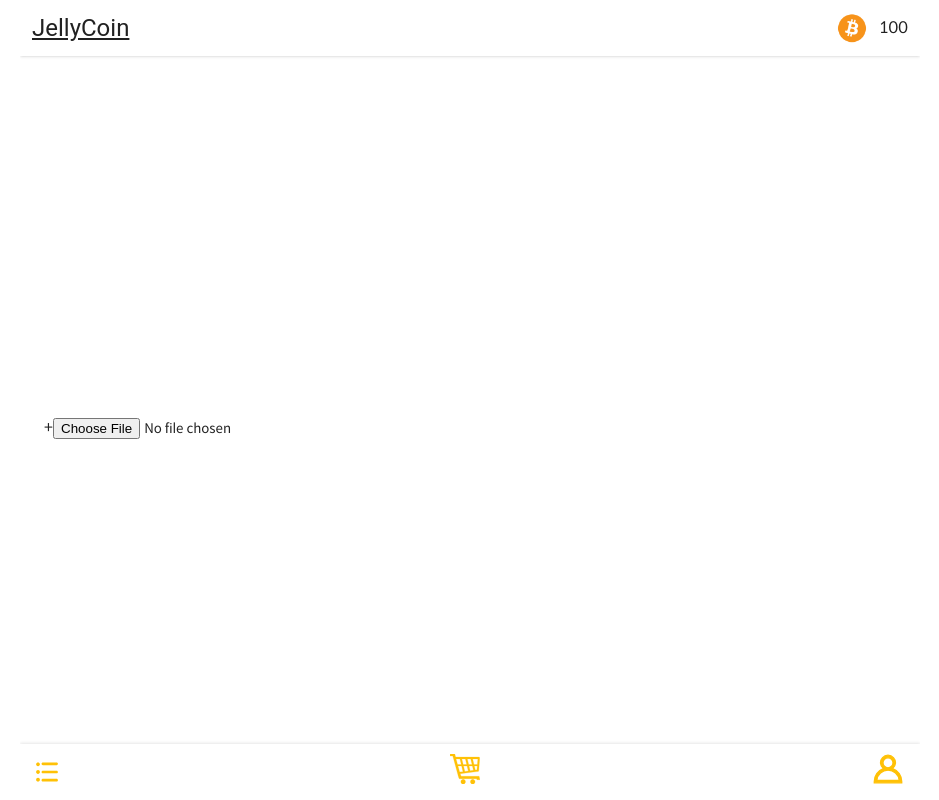
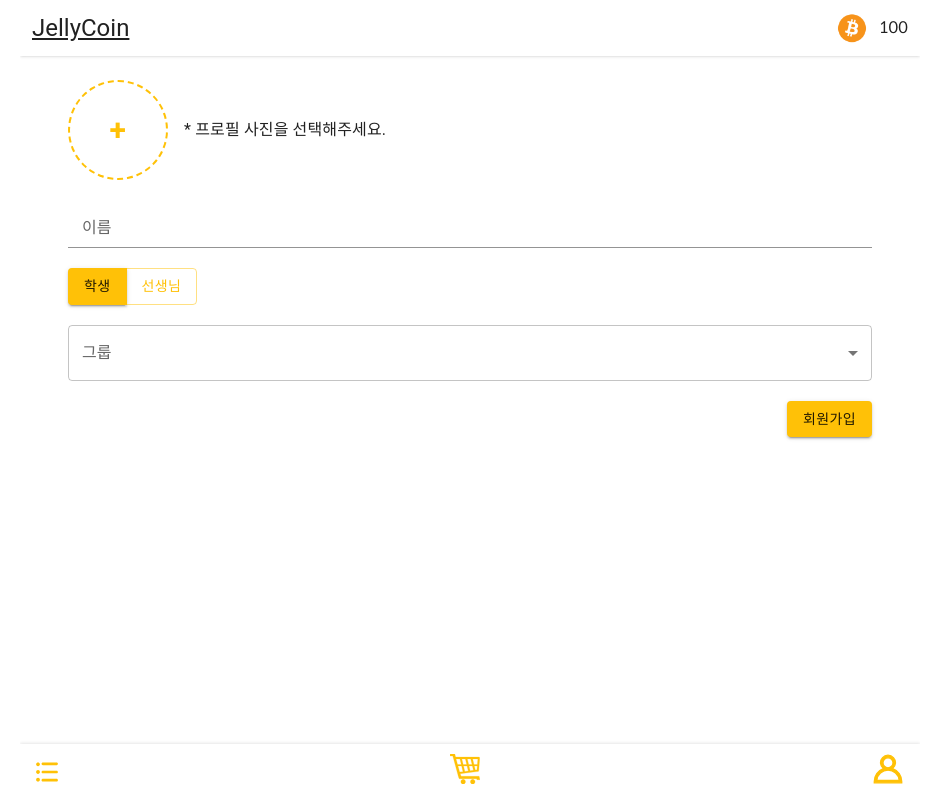
Before and after one commit to leedaeho1188/JellyCoin, a Next.js app: page /signup in a window 1280 px wide. Shown: the whole page, without its empty margins (170-1109 px from the left). Built offline with nearby package versions, Linux system fonts and the light colour scheme; no server answers.

Commit message:
:lipstick: 회원가입 페이지 MUI 적용

```diff
--- a/src/components/common/layout/layout.module.scss
+++ b/src/components/common/layout/layout.module.scss
@@ -10,7 +10,8 @@
 }
 
 .pageBody-container {
-  padding-top: 56px;
+  margin-top: 56px;
+  padding: 24px;
   position: relative;
   width: 100%;
   height: 100%;
--- a/src/components/signup/hooks/useSignUp.tsx
+++ b/src/components/signup/hooks/useSignUp.tsx
@@ -10,10 +10,13 @@ export interface ImageFile {
   objectUrl: string;
 }
 
+export type Role = 'student' | 'teacher';
+
 export const useSignUp = () => {
 
   const [profileImage, setProfileImage] = useState<ImageFile>();
   const [name, setName] = useState<string>('');
+  const [role, setRole] = useState<Role>('student');
 
   const onChangeName = (e: React.ChangeEvent<HTMLInputElement>) => {
     setName(e.target.value);
@@ -37,10 +40,14 @@ export const useSignUp = () => {
     postUser(name, url);
   }
 
+
+
   return {
     onChangeFiles,
     profileImage,
     name,
+    role,
+    setRole,
     onChangeName,
     onSignUp
   }
--- a/src/components/signup/ui/Signup.tsx
+++ b/src/components/signup/ui/Signup.tsx
@@ -1,6 +1,5 @@
-import { Avatar, Box, Button, Container } from "@mui/material";
+import { Avatar, Box, Button, ButtonGroup, Container, FormControl, FormHelperText, Input, InputLabel, MenuItem, Select, Typography, styled } from "@mui/material";
 import { useSignUp } from "../hooks/useSignUp";
-import classes from './signup.module.scss';
 
 
 
@@ -11,46 +10,147 @@ export const Signup = () => {
     profileImage,
     onSignUp,
     name,
+    role,
+    setRole,
     onChangeName
   } = useSignUp();
 
 
   return (
-    // <div className="flex flex-col gap-8 px-3 py-3" >
-    //   <div className="w-fit flex items-center gap-4" >
-    //     <label htmlFor='imageFile' >
-    //       {profileImage
-    //         ? <img className='w-32 h-32 cursor-pointer' src={profileImage.objectUrl} />
-    //         : <div className='w-32 h-32 rounded flex justify-center items-center cursor-pointer border-dotted border-2 border-orange-300'>
-    //             Upload Image
-    //           </div>
-    //       }
-    //     </label>
-    //     <input multiple={false}  accept=".jpg, .jpeg, .png, .heic" onChange={onChangeFiles} className="hidden" type='file' id='imageFile' name='imageFile' />
-    //     <p>* 프로필 사진을 업로드해주세요</p>
-    //   </div>
+    <Container
+      component='main'
+      sx={{
+        display:'flex',
+        flexDirection: 'column',
+        width: '100%',
+        height: '100%',
+        gap: '20px'
+      }} >
+      {/* 프로필 사진 */}
+      <Box
+        sx={{
+          display: 'flex',
+          gap: '16px',
+          alignItems:'center'
+        }}
+      >
+        {profileImage
+          ? <Button
+              component='label'
+              sx={{
+                width: '100px',
+                height: '100px',
+                borderRadius: '50%'
+              }}
+            >
+              <Avatar
+                alt='profile-img'
+                src={profileImage.objectUrl}
+                sx={{
+                  width:'100px',
+                  height:'100px',
+                  boxShadow: '1px 2px 4px 0px rgba(0, 0, 0, 0.75)',
+                }}
+              />
+              <VisuallyHiddenInput
+                type='file'
+                multiple={false}
+                accept=".jpg, .jpeg, .png, .heic"
+                onChange={onChangeFiles}
+              />
+            </Button>
+          : <Button
+              component='label'
+              sx={{
+                width: '100px',
+                height: '100px',
+                border: 'dashed 2px',
+                fontSize: '30px',
+                fontWeight: 'bold',
+                borderRadius: '50%'
+              }}
+            >
+              +
+              <VisuallyHiddenInput
+                type='file'
+                multiple={false}
+                accept=".jpg, .jpeg, .png, .heic"
+                onChange={onChangeFiles}
+              />
+            </Button>
+        }
+        <Typography>* 프로필 사진을 선택해주세요.</Typography>
+      </Box>
+      {/* 이름 */}
+      <Box>
+        <FormControl fullWidth >
+          <InputLabel htmlFor='username-input' >이름</InputLabel>
+          <Input id='username-input' placeholder="이름을 작성해주세요." />
+        </FormControl>
+      </Box>
+      {/* 역할 */}
+      <Box>
+        <ButtonGroup>
+          <Button
+            variant={role === 'student' ? 'contained' : 'outlined'}
+            onClick={() => setRole('student')}
+          >
+            학생
+          </Button>
+          <Button
+            variant={role === 'teacher' ? 'contained' : 'outlined'}
+            onClick={() => setRole('teacher')}
+          >
+            선생님
+          </Button>
+        </ButtonGroup>
+      </Box>
 
-    //   <div className="flex flex-col gap-1" >
-    //     <label className='text-sm' htmlFor="name">이름</label>
-    //     <input onChange={onChangeName} placeholder="이름을 입력해주세요." value={name} className='outline-none border-b-orange-300 border-b-2 border-solid text-lg px-1 py-1' type="text" id="name" name="name" />
-    //   </div>
+  {/*  */}
+  {role === 'student'
+    ? <Box>
+        <FormControl fullWidth >
+          <InputLabel id='group-select-id' >그룹</InputLabel>
+          <Select
+            labelId="group-select-id"
+            value={''}
+            onChange={() => {}}
+            label='그룹'
+          >
+            <MenuItem value="" >
+              <em>없음</em>
+            </MenuItem>
+            <MenuItem value="구갈 화평교회" >구갈 화평교회</MenuItem>
+          </Select>
+        </FormControl>
+      </Box>
+    : <Box>
+        <FormControl fullWidth>
+          <InputLabel htmlFor='group-code-input-id'>그룹 코드</InputLabel>
+          <Input id='group-code-input-id' placeholder="그룹 인증코드를 작성해주세요." />
+        </FormControl>
+      </Box>
+  }
 
-    //   <div className='cursor-pointer bg-orange-200 px-3 py-2 w-fit rounded self-end text-lg' onClick={onSignUp} >
-    //     회원가입
-    //   </div>
-    // </div>
-    <Container component='main' sx={{display:'flex', flexDirection: 'column', justifyContent: 'center', width: '100%', height: '100%'}} >
-      <Box>
-        {profileImage
-          ? <Avatar alt='profile-img' src={profileImage.objectUrl} sx={{width:'50px', height:'50px'}} />
-          : <div>
-
-              +
-              <input type='file' className={classes['visually-hidden-input']} />
-            </div>
-
-        }
+      {/* 회원가입 버튼 */}
+      <Box sx={{alignSelf: 'flex-end'}} >
+        <Button variant="contained" onClick={onSignUp} >
+          회원가입
+        </Button>
       </Box>
     </Container>
   )
 }
+
+
+const VisuallyHiddenInput = styled('input')({
+  clip: 'rect(0 0 0 0)',
+  clipPath: 'inset(50%)',
+  height: 1,
+  overflow: 'hidden',
+  position: 'absolute',
+  bottom: 0,
+  left: 0,
+  whiteSpace: 'nowrap',
+  width: 1,
+});
```
